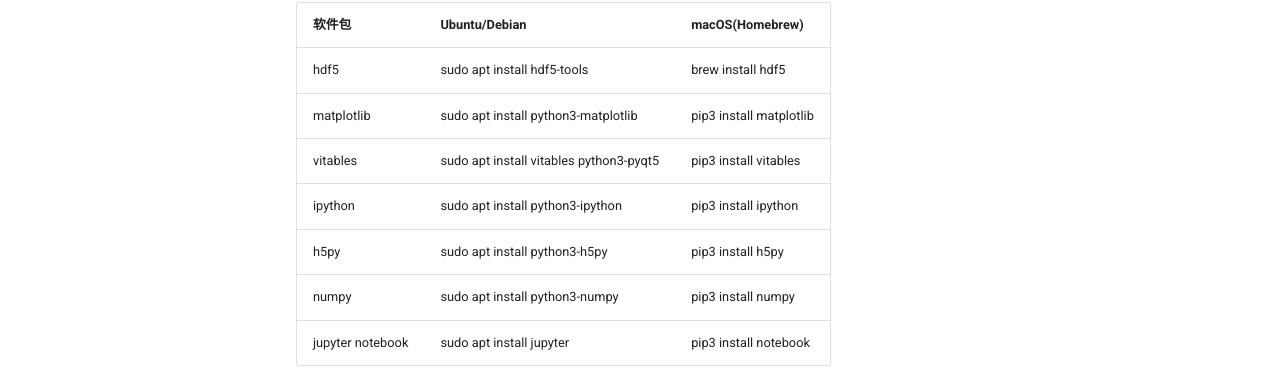
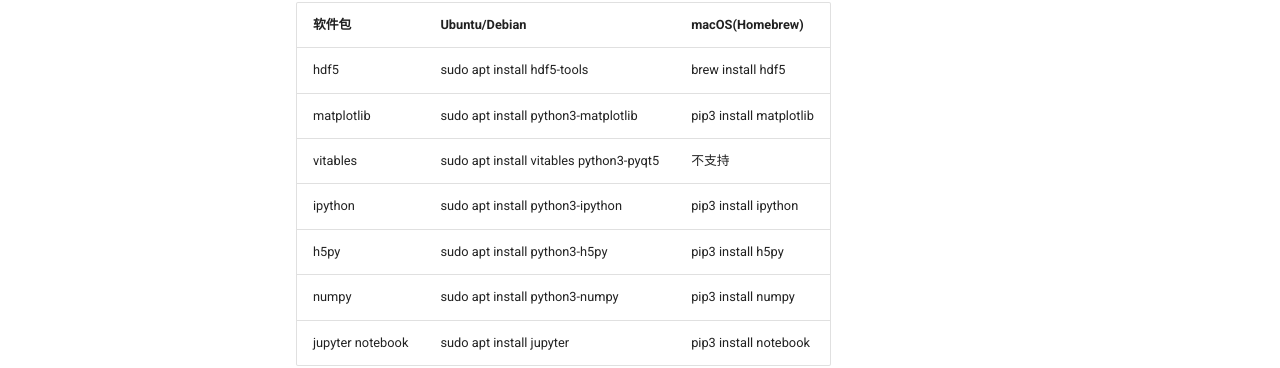
Before and after one commit to physics-data/faq, an MkDocs documentation site: the page built from docs/tutorials/install.md, in a window 1280 px wide and 1192 px high. Shown: the part 477-845 px from the top of the window. Built offline with MkDocs 1.6.1 and Material for MkDocs 9.7.7, drawn with Linux system fonts in a browser that asks for light colours; comment, search, counter and statistics services are not loaded.

Commit message:
Update vitables desc

```diff
--- a/docs/tutorials/install.md
+++ b/docs/tutorials/install.md
@@ -10,7 +10,7 @@
 | ---------------- | --------------------------------------- | ----------------------- |
 | hdf5             | sudo apt install hdf5-tools             | brew install hdf5       |
 | matplotlib       | sudo apt install python3-matplotlib     | pip3 install matplotlib |
-| vitables         | sudo apt install vitables python3-pyqt5 | pip3 install vitables   |
+| vitables         | sudo apt install vitables python3-pyqt5 | 不支持                  |
 | ipython          | sudo apt install python3-ipython        | pip3 install ipython    |
 | h5py             | sudo apt install python3-h5py           | pip3 install h5py       |
 | numpy            | sudo apt install python3-numpy          | pip3 install numpy      |
```
